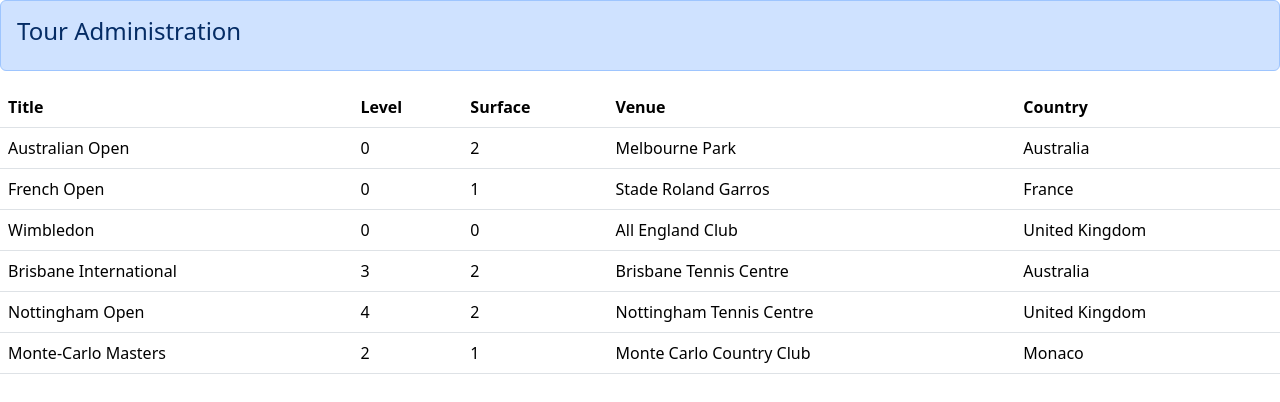
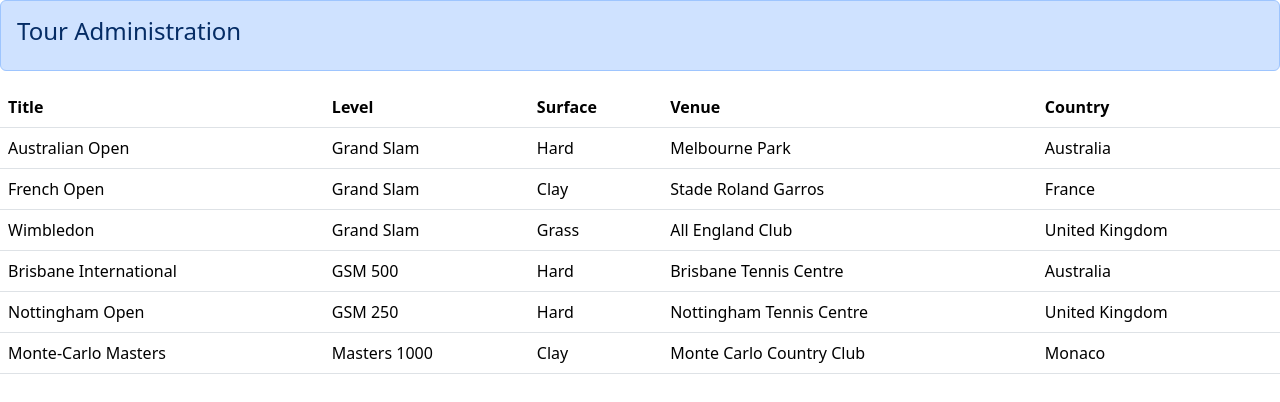
Before and after one commit to dazpaz/GameSetMatch, an Angular app in the folder src/WebApps/TourAdmin/: page / in a window 1280 px wide. Shown: the top 402 px of the page. Built offline with nearby package versions, Linux system fonts and the light colour scheme.

Commit message:
Change Surface and Level to string enums

```diff
--- a/src/WebApps/TourAdmin/src/app/tour/tournament.ts
+++ b/src/WebApps/TourAdmin/src/app/tour/tournament.ts
@@ -1,16 +1,16 @@
 export enum Surface {
-    Grass,
-    Clay,
-    Hard,
-    Carpet
+    Grass = "Grass",
+    Clay = "Clay",
+    Hard = "Hard",
+    Carpet = "Carpet"
 }
 
 export enum TournamentLevel {
-    GrandSlam,
-    TourFinals,
-    GSM1000,
-    GSM500,
-    GSM250
+    GrandSlam = "Grand Slam",
+    TourFinals = "Tour Finals",
+    GSM1000 = "Masters 1000",
+    GSM500 = "GSM 500",
+    GSM250 = "GSM 250"
 }
 
 export interface ITournament {
```
